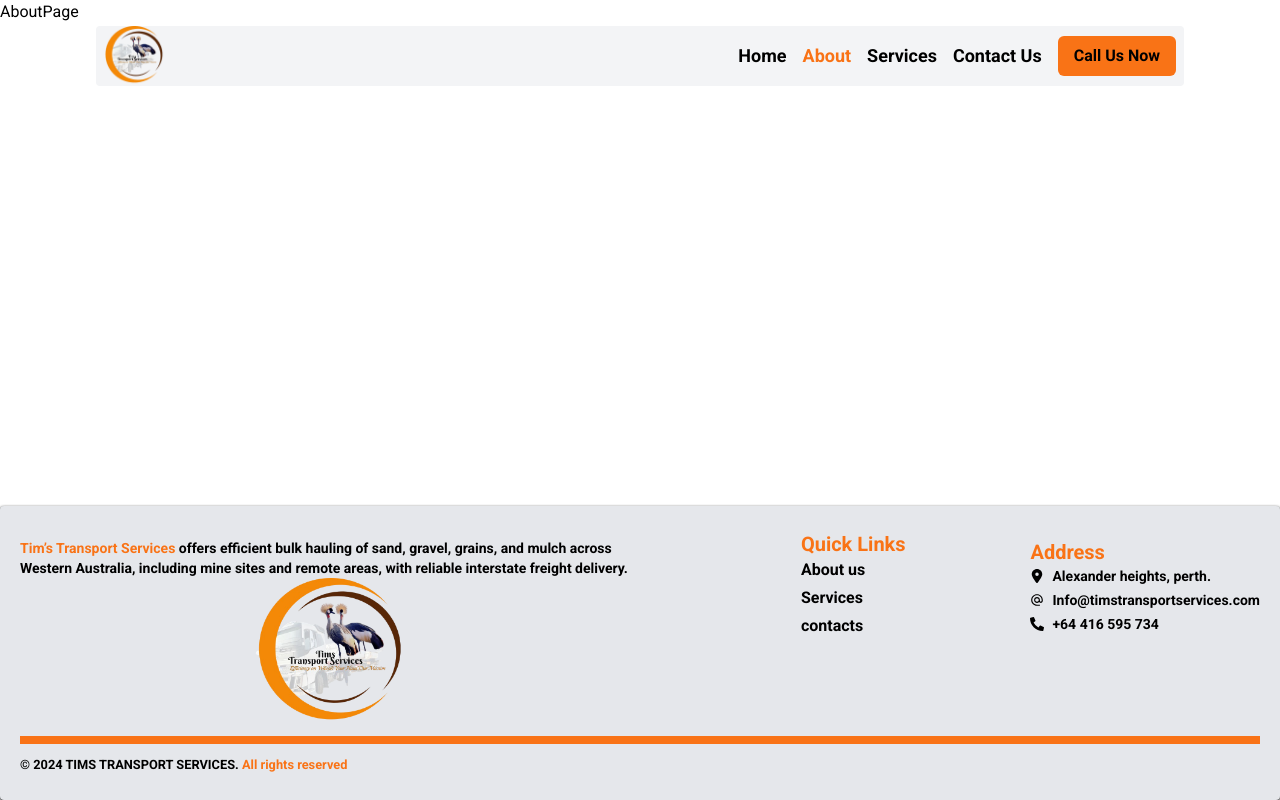
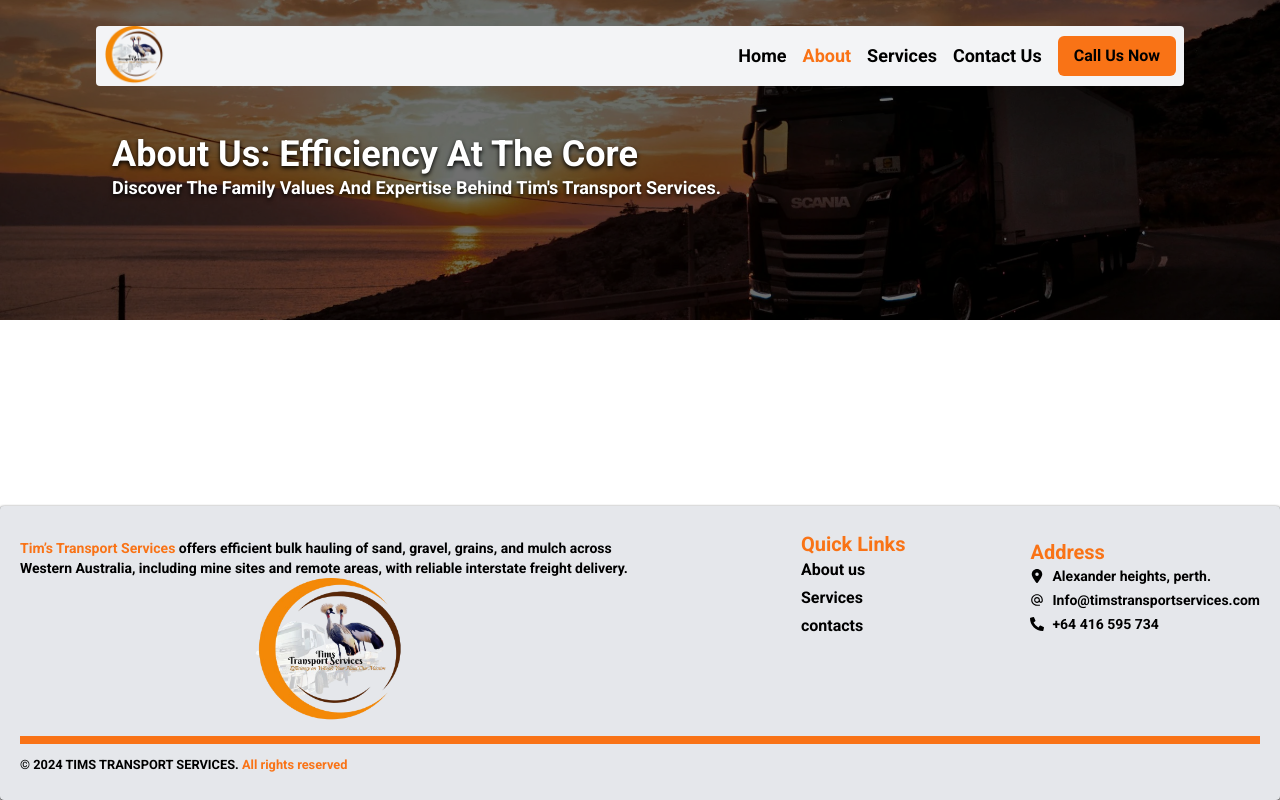
Before and after one commit to saretoduncan/tims-transport-services, a React (Vite) app: page /aboutus in a window 1280 px wide. Built offline with nearby package versions, Linux system fonts and the light colour scheme.

Commit message:
complete about page hero section

```diff
--- /dev/null
+++ b/src/components/AboutPageComponents/HeroSection.tsx
@@ -0,0 +1,30 @@
+import highWayScannia from "../../assets/highwaytrack.webp";
+const HeroSection = () => {
+  return (
+    <div
+      className={`relative min-h-[20vh] md:min-h-[30vh] lg:min-h-[40vh]  overflow-hidden bg-cover bg-center
+  }`}
+      style={{
+        backgroundImage: "url(" + "'" + highWayScannia + "'" + ")",
+      }}
+    >
+      {" "}
+      <div
+        className="size-full flex items-center  2xl:items-center px-5 md:ps-16 lg:ps-20 xl:ps-28
+       absolute bg-[#00000090]"
+      >
+        <section className="text-white   mt-4    ">
+          <h1 className="capitalize text-2xl md:text-3xl xl:text-4xl   font-bold text-shadow shadow-black">
+            About us: Efficiency at the core
+          </h1>
+          <h1 className="capitalize text-sm md:text-lg text-shadow shadow-black font-semibold animate-text-reveal">
+            Discover the family values and expertise behind Tim's Transport
+            Services.
+          </h1>
+        </section>
+      </div>
+    </div>
+  );
+};
+
+export default HeroSection;
--- a/src/components/homePageComponent/CallToAction.tsx
+++ b/src/components/homePageComponent/CallToAction.tsx
@@ -4,7 +4,7 @@
 const CallToAction = () => {
   return (
     <div
-      className="w-full h-[200px] bg-cover bg-bottom"
+      className="max-w-[1280px] mx-auto h-[200px] bg-cover bg-bottom"
       style={{
         backgroundImage: "url(" + "'" + business_call + "'" + ")",
       }}
--- a/src/pages/AboutPage.tsx
+++ b/src/pages/AboutPage.tsx
@@ -1,5 +1,11 @@
+import HeroSection from "../components/AboutPageComponents/HeroSection";
+
 function AboutPage() {
-  return <div>AboutPage</div>;
+  return <div>
+    <section>
+      <HeroSection/>
+    </section>
+  </div>;
 }
 
 export default AboutPage;
```
